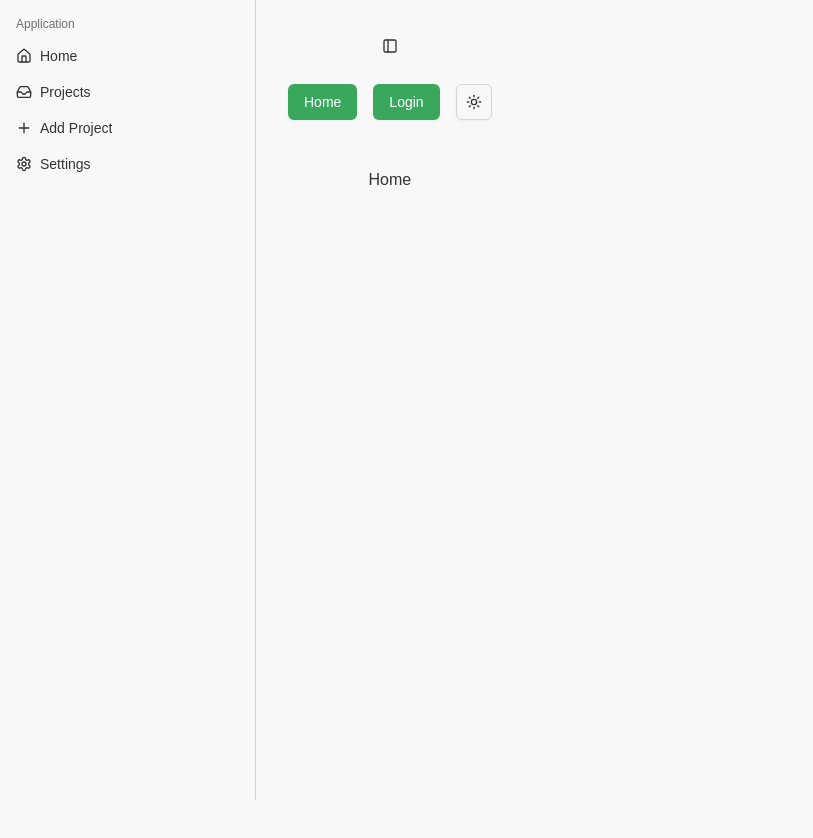
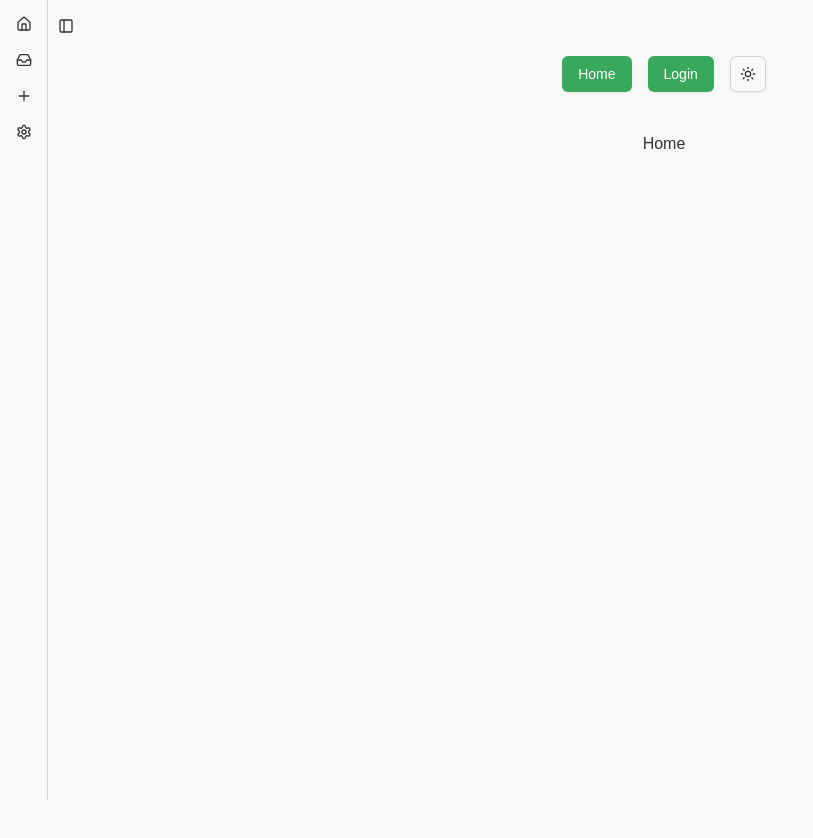
Before and after one commit to jerekettunen/survey-earth, a React (Vite) app in the folder earth-client/: page / in a window 1280 px wide. Shown: the top 838 px of the page, without its empty margins (0-813 px from the left). Built offline with nearby package versions, Linux system fonts and the light colour scheme.

Commit message:
sidebar update and content component

```diff
--- a/earth-client/src/App.jsx
+++ b/earth-client/src/App.jsx
@@ -1,115 +1,21 @@
-import { useState, useEffect } from 'react'
-import { Button } from '@/components/ui/button'
-import { Routes, Route, useMatch, Link, Navigate } from 'react-router-dom'
-import { useApolloClient } from '@apollo/client'
-
 import { ThemeProvider } from './components/theme-provider'
-import { SidebarProvider, SidebarTrigger } from '@/components/ui/sidebar'
-import ModeToggle from './components/mode-toggle'
-import NewProjectForm from './components/NewProjectForm'
-import Projects from './components/Projects'
-import ProjectSingle from './components/ProjectSingle'
-import LoginForm from './components/LoginForm'
-import SignUpForm from './components/SignUpForm'
-import DashSideBar from './components/DashSideBar'
-
-import { Toaster } from '@/components/ui/sonner'
-import { toast } from 'sonner'
+import { SidebarProvider } from '@/components/ui/sidebar'
+import AppContent from './components/AppContent'
 
 import './App.css'
 
 const App = () => {
-  const [token, setToken] = useState(null)
-  const [toastMessage, setToastMessage] = useState(null)
-  const client = useApolloClient()
-
-  const match = useMatch('/projects/:id')
-  const projectId = match ? match.params.id : null
-
-  useEffect(() => {
-    const token = localStorage.getItem('user-token')
-    if (token) {
-      setToken(token)
-    }
-    if (toastMessage) {
-      const { title, description, duration } = toastMessage
-      toast(title, {
-        description,
-        duration: duration || 3000,
-        onOpen: () => {
-          setToastMessage(null)
-        },
-      })
-    }
-  }, [toastMessage])
-
-  const handleLogout = () => {
-    localStorage.clear()
-    client.clearStore()
-    setToken(null)
-  }
-
   return (
     <ThemeProvider defaultTheme="system" storageKey="earth-client-theme">
-      <SidebarProvider>
-        <DashSideBar />
-        <div className="flex flex-col items-center min-h-screen">
-          <SidebarTrigger />
-          <div className="flex flex-wrap justify-center gap-4 mt-6 mb-8">
-            <Button asChild>
-              <Link to="/">Home</Link>
-            </Button>
-
-            {token ? (
-              // Show these links only when logged in
-              <>
-                <Button asChild>
-                  <Link to="/projects">Projects</Link>
-                </Button>
-                <Button asChild>
-                  <Link to="/add">Add Project</Link>
-                </Button>
-                <Button onClick={handleLogout}>Logout</Button>
-              </>
-            ) : (
-              // Show only login when not logged in
-              <Button asChild>
-                <Link to="/login">Login</Link>
-              </Button>
-            )}
-            <ModeToggle />
-          </div>
-          <div className="flex flex-col items-center w-full max-w-4xl p-4">
-            <Routes>
-              <Route path="/" element={<div>Home</div>} />
-              <Route path="/projects" element={<Projects />} />
-              <Route
-                path="/projects/:id"
-                element={<ProjectSingle id={projectId} />}
-              />
-              <Route path="/add" element={<NewProjectForm />} />
-              <Route
-                path="/login"
-                element={<LoginForm setToken={setToken} />}
-              />
-              <Route
-                path="/register"
-                element={<SignUpForm setToastMessage={setToastMessage} />}
-              />
-              <Route path="*" element={<Navigate to="/" />} />
-            </Routes>
-          </div>
-          <Toaster
-            toastOptions={{
-              className: 'sonner-toast',
-              style: {
-                background: 'var(--background)',
-                color: 'var(--text)',
-              },
-            }}
-            richColors
-          />
-        </div>
+      <SidebarProvider
+        defaultOpen={false}
+        style={{
+          '--sidebar-width': '16rem',
+          '--sidebar-width-icon': '3rem',
+          '--content-max-width': '100%',
+        }}
+      >
+        <AppContent />
       </SidebarProvider>
     </ThemeProvider>
   )
--- /dev/null
+++ b/earth-client/src/components/AppContent.jsx
@@ -0,0 +1,115 @@
+import { useState, useEffect } from 'react'
+import { Button } from '@/components/ui/button'
+import { Routes, Route, useMatch, Link, Navigate } from 'react-router-dom'
+import { useApolloClient } from '@apollo/client'
+import { SidebarTrigger, useSidebar } from '@/components/ui/sidebar'
+import { Toaster } from '@/components/ui/sonner'
+import { toast } from 'sonner'
+
+import ModeToggle from '@/components/mode-toggle'
+import NewProjectForm from '@/components/NewProjectForm'
+import Projects from '@/components/Projects'
+import ProjectSingle from '@/components/ProjectSingle'
+import LoginForm from '@/components/LoginForm'
+import SignUpForm from '@/components/SignUpForm'
+import DashSideBar from '@/components/DashSideBar'
+
+const AppContent = () => {
+  const [token, setToken] = useState(null)
+  const [toastMessage, setToastMessage] = useState(null)
+  const client = useApolloClient()
+
+  const match = useMatch('/projects/:id')
+  const projectId = match ? match.params.id : null
+
+  const { open } = useSidebar()
+
+  useEffect(() => {
+    const token = localStorage.getItem('user-token')
+    if (token) {
+      setToken(token)
+    }
+    if (toastMessage) {
+      const { title, description, duration } = toastMessage
+      toast(title, {
+        description,
+        duration: duration || 3000,
+        onOpen: () => {
+          setToastMessage(null)
+        },
+      })
+    }
+  }, [toastMessage])
+
+  const handleLogout = () => {
+    localStorage.clear()
+    client.clearStore()
+    setToken(null)
+  }
+
+  return (
+    <>
+      <SidebarTrigger
+        className={`fixed top-3 z-50 transition-all ${
+          open ? 'left-[calc(var(--sidebar-width))]' : 'left-13'
+        }`}
+      />
+      <DashSideBar />
+      <div className="flex flex-col min-h-screen w-full max-w-[3000px] mx-auto relative">
+        <div className="flex flex-wrap justify-center gap-4 mt-6 mb-8">
+          <Button asChild>
+            <Link to="/">Home</Link>
+          </Button>
+
+          {token ? (
+            // Show these links only when logged in
+            <>
+              <Button asChild>
+                <Link to="/projects">Projects</Link>
+              </Button>
+              <Button asChild>
+                <Link to="/add">Add Project</Link>
+              </Button>
+              <Button onClick={handleLogout}>Logout</Button>
+            </>
+          ) : (
+            // Show only login when not logged in
+            <Button asChild>
+              <Link to="/login">Login</Link>
+            </Button>
+          )}
+          <ModeToggle />
+        </div>
+        <div className="flex flex-col items-center w-full max-w-6xl mx-auto px-4 py-2">
+          <Routes>
+            <Route path="/" element={<div>Home</div>} />
+            <Route path="/projects" element={<Projects />} />
+            <Route
+              path="/projects/:id"
+              element={<ProjectSingle id={projectId} />}
+            />
+            <Route path="/add" element={<NewProjectForm />} />
+            <Route path="/login" element={<LoginForm setToken={setToken} />} />
+            <Route
+              path="/register"
+              element={<SignUpForm setToastMessage={setToastMessage} />}
+            />
+            <Route path="*" element={<Navigate to="/" />} />
+          </Routes>
+        </div>
+        <Toaster
+          toastOptions={{
+            className: 'sonner-toast',
+            style: {
+              background: 'var(--background)',
+              color: 'var(--text)',
+            },
+          }}
+          richColors
+        />
+      </div>
+    </>
+  )
+}
+
+export default AppContent
--- a/earth-client/src/components/DashSideBar.jsx
+++ b/earth-client/src/components/DashSideBar.jsx
@@ -1,4 +1,4 @@
-import { Home, Inbox, Search, Settings, Plus } from 'lucide-react'
+import { Home, Inbox, Settings, Plus } from 'lucide-react'
 
 import {
   Sidebar,
@@ -36,7 +36,7 @@ const items = [
 ]
 const DashSideBar = () => {
   return (
-    <Sidebar>
+    <Sidebar collapsible="icon">
       <SidebarContent>
         <SidebarGroup>
           <SidebarGroupLabel>Application</SidebarGroupLabel>
```
